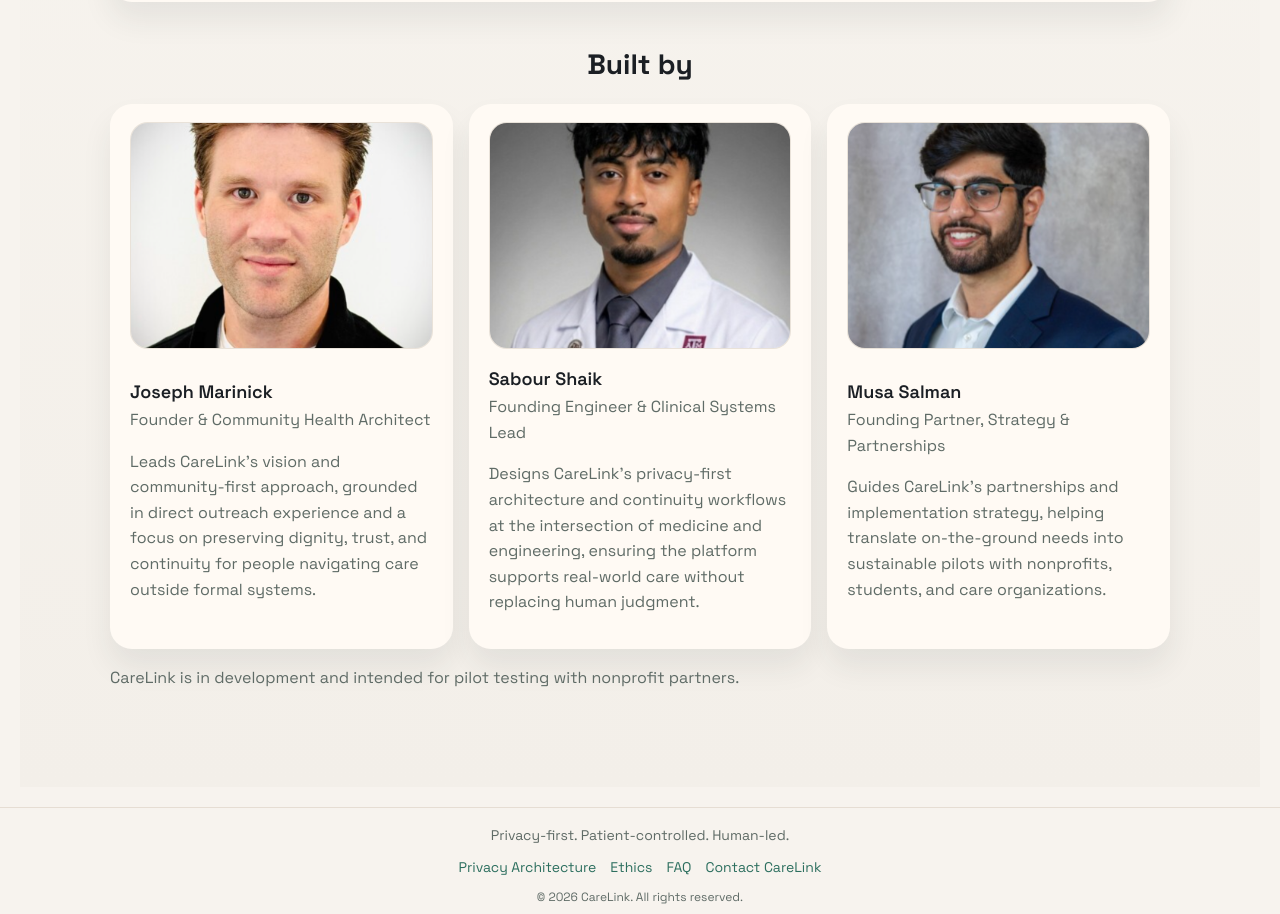
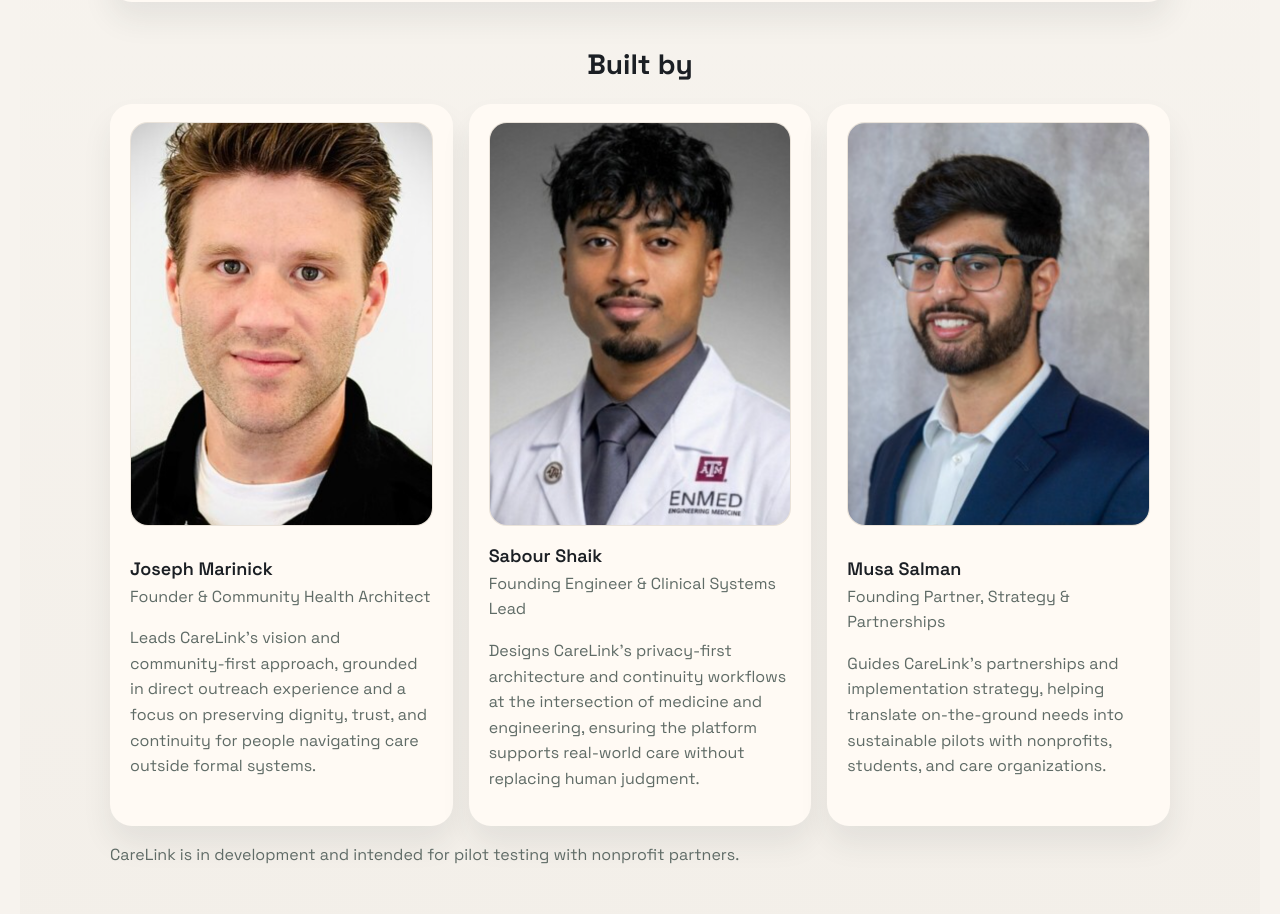
Before and after one commit to PhysicianeerShaik/CareLINK, a Next.js app in the folder apps/web/: page / in a window 1280 px wide. Shown: the part 964-1878 px from the top of the page. Built offline with nearby package versions, Linux system fonts and the light colour scheme.

Commit message:
Add more vertical space to headshots

```diff
--- a/apps/web/app/globals.css
+++ b/apps/web/app/globals.css
@@ -418,7 +418,7 @@
 .avatar-soft {
   width: 100%;
   height: auto;
-  aspect-ratio: 4 / 3;
+  aspect-ratio: 3 / 4;
   border-radius: 18px;
   background: #f3eee7;
   object-fit: cover;
```
